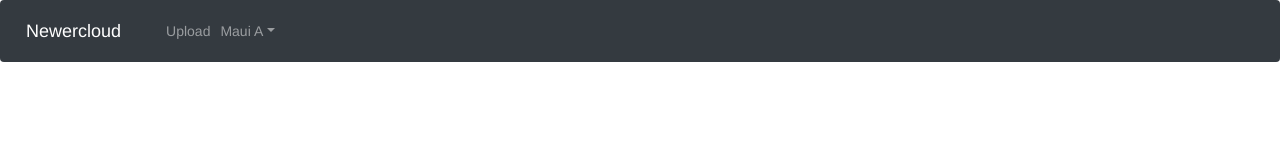
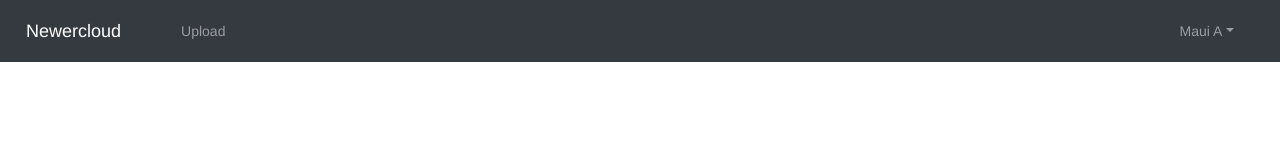
Before and after one commit to CSC47300/Final-Project, a React (Create React App) app in the folder webpage/: page / in a window 1280 px wide. Shown: the top 160 px of the page. Built offline with nearby package versions, Linux system fonts and the light colour scheme.

Commit message:
Adjusted dropdown to be placed on right

```diff
--- a/webpage/src/Components/nav-bar.js
+++ b/webpage/src/Components/nav-bar.js
@@ -1,5 +1,6 @@
 import React, { Component } from 'react';
 import { Navbar, Nav, NavDropdown, Form, FormControl, Button } from 'react-bootstrap';
+import "../CSS/nav-bar.css";
 
 class NavBar extends Component {
     constructor(props) {
@@ -9,13 +10,13 @@ class NavBar extends Component {
     render() {
         return (
             <div>
-                <Navbar bg="dark" variant="dark" expand="md">
+                <Navbar className="main-nav" bg="dark" variant="dark" expand="md">
                     <Navbar.Brand href="#home">Newercloud</Navbar.Brand>
                     <Navbar.Toggle aria-controls="basic-navbar-nav" />
                     <Navbar.Collapse className="justify-content-end">
-                        <Nav>
-                            <Nav.Link href="#upload">Upload</Nav.Link>
-                            <NavDropdown title={this.props.userName} alignRight>
+                        <Nav className="container-fluid">
+                            <Nav.Link href="#upload" className="mr-auto">Upload</Nav.Link>
+                            <NavDropdown title={this.props.userName} className="ml-auto">
                                 <NavDropdown.Item href="#profile">Profile</NavDropdown.Item>
                                 <NavDropdown.Item href="#settings">Settings</NavDropdown.Item>
                                 <NavDropdown.Item href="#logout">Logout</NavDropdown.Item>
```
